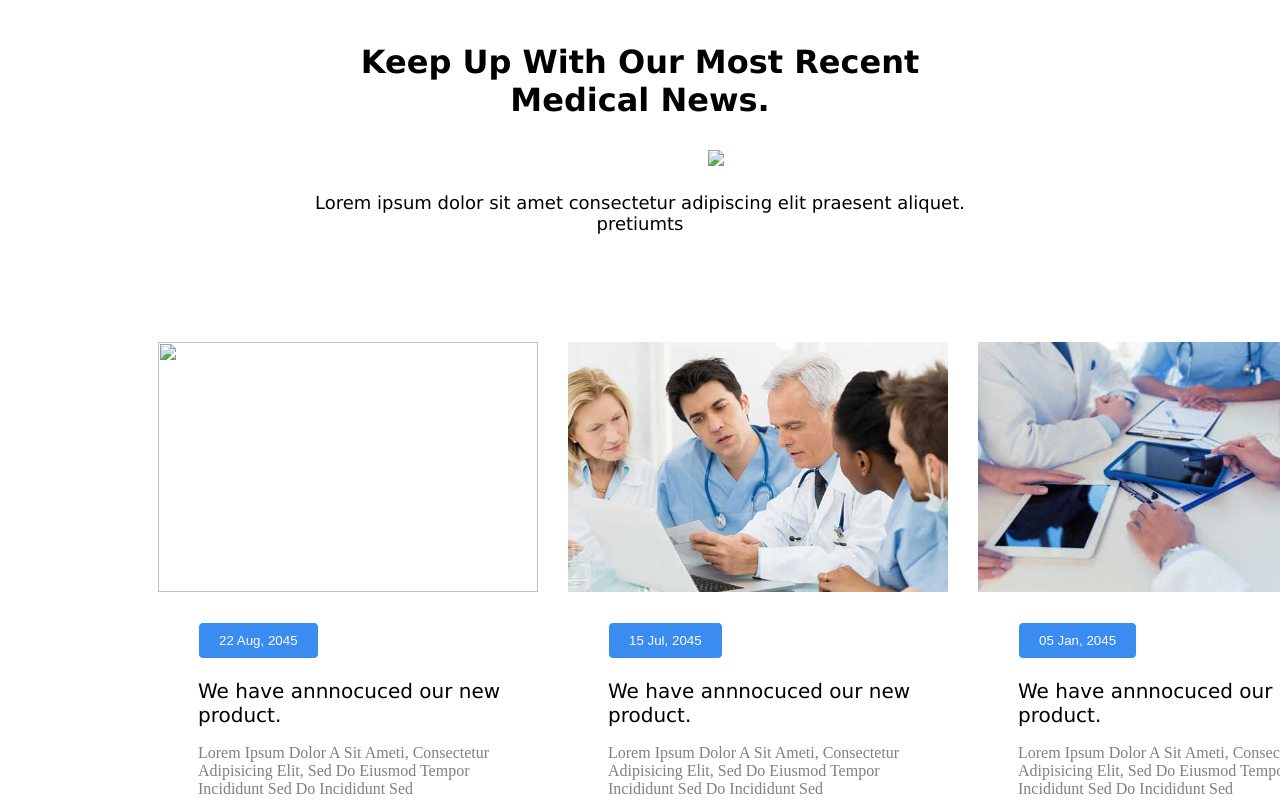
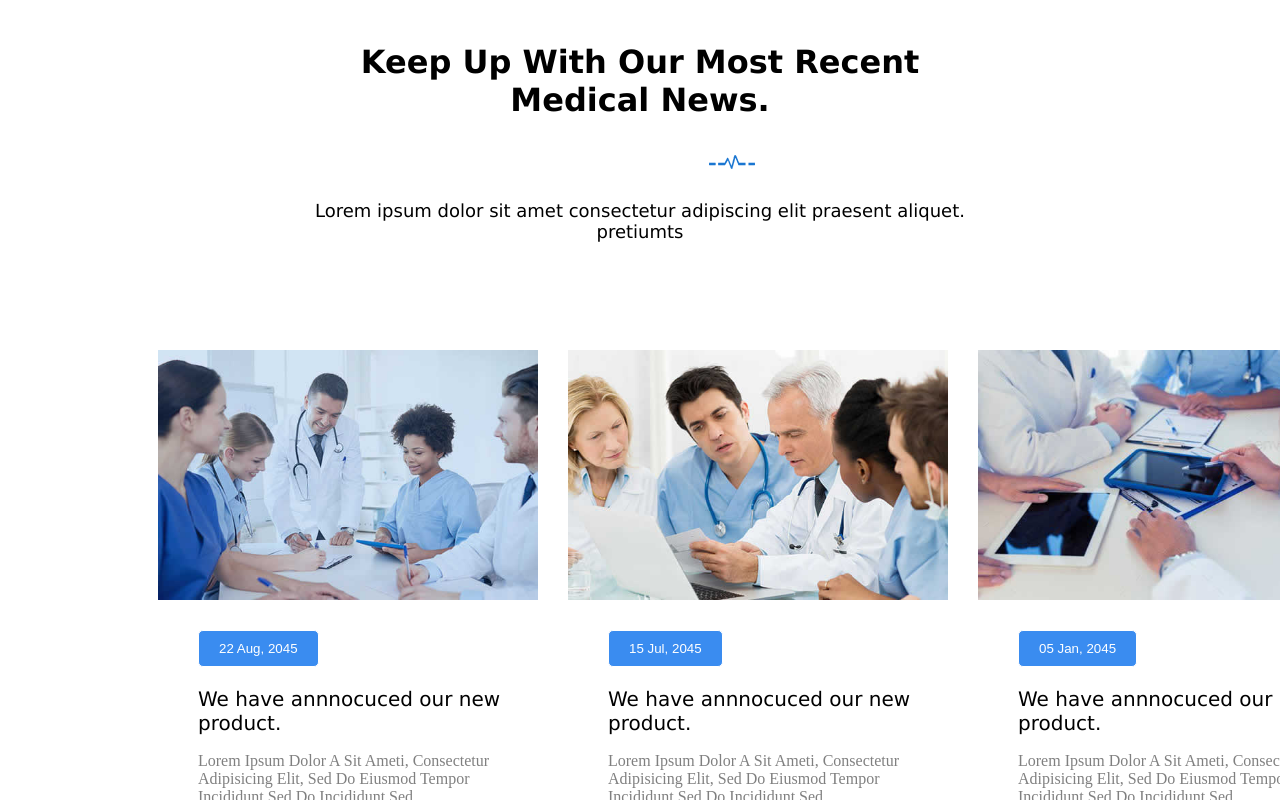
Before and after one commit to srihari9106/Hospital, a plain HTML site: page index.html in a window 1280 px wide. Shown: the part 6791-7591 px from the top of the page. Drawn offline with Linux system fonts and the light colour scheme; the site is published under a folder, as on GitHub Pages, so addresses that start at the root find nothing.

Commit message:
Update index.html

```diff
--- a/index.html
+++ b/index.html
@@ -934,7 +934,7 @@ Class aptent taciti sociosqu ad litora torquent per conubia nostra, per<br> ince
  <center>
 <h1 style="font-family:verdana";> We Provide You The Best Treatment <br> In Resonable Price</h1>
  </center>
-<img  src="/images/section-img.png"> <br><br>
+<img  src="./images/section-img.png"> <br><br>
 
  <center>
 <p style="font-size:18px;color:black;font-family:verdana;">Lorem ipsum dolor sit amet consectetur adipiscing elit praesent aliquet. <br>pretiumts </p>
@@ -957,7 +957,7 @@ Class aptent taciti sociosqu ad litora torquent per conubia nostra, per<br> ince
  <center>
 <h1 style="font-family:verdana";>Keep Up With Our Most Recent<br> Medical News.</h1>
  </center>
-<img  src="/images/section-img.png"> <br><br>
+<img  src="./images/section-img.png"> <br><br>
 
  <center>
 <p style="font-size:18px;color:black;font-family:verdana;">Lorem ipsum dolor sit amet consectetur adipiscing elit praesent aliquet. <br>pretiumts </p>
@@ -966,7 +966,7 @@ Class aptent taciti sociosqu ad litora torquent per conubia nostra, per<br> ince
  <br><br><br><br><br>
 
 <div class="demon">
-<img src="/images/blog1.jpg" width="380px" height="250px">
+<img src="./images/blog1.jpg" width="380px" height="250px">
 <button> 22 Aug, 2045 </button>
 <p><a id="l" href="#" style="text-decoration:none;font-size:20px;font-family:verdana;color:black"> We have annnocuced our new product. </a><br><br>
 <span style="font-size:16px;">Lorem Ipsum Dolor A Sit Ameti, Consectetur Adipisicing Elit, Sed Do Eiusmod Tempor Incididunt Sed Do Incididunt Sed </span></p>
```
